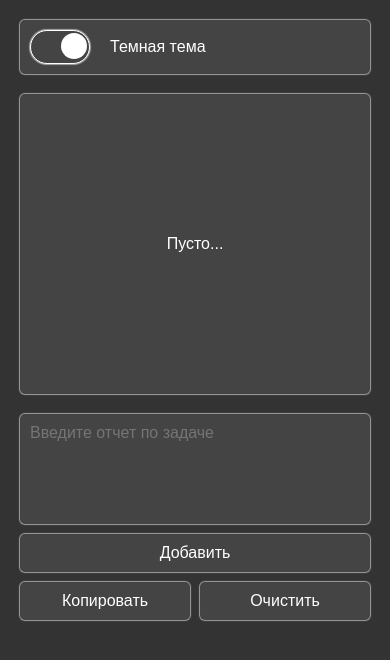
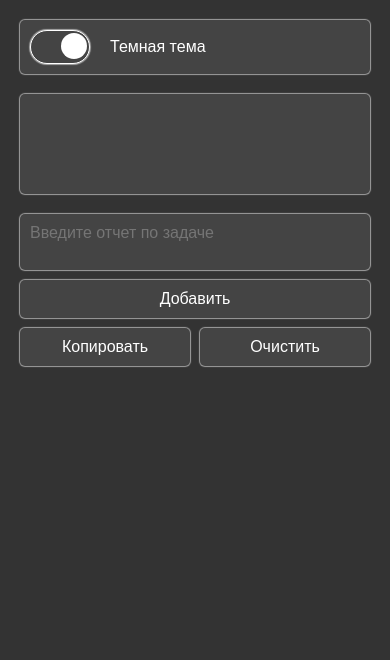
Before and after one commit to wovka27/task-report, a website with bundled scripts: page index.html in a window 390 px wide. Built offline with nearby package versions, Linux system fonts and the light colour scheme.

Commit message:
поправил адаптив

```diff
--- a/css/style.css
+++ b/css/style.css
@@ -18,7 +18,6 @@ ul.archive-lists {
     gap: 20px;
     width: 100%;
     max-width: 600px;
-    padding: 20px 20px 20px 0;
     overflow: hidden;
     overflow-y: hidden;
     overflow-x: auto;
@@ -51,12 +50,6 @@ ul li p.archive-lists__list-content {
     height: 10px;
     overflow: hidden;
     text-overflow: ellipsis;
-}
-
-ul.empty {
-    display: flex;
-    align-items: center;
-    justify-content: center;
 }
 
 ul::-webkit-scrollbar {
@@ -104,8 +97,7 @@ ul li p {
 }
 
 body {
-    width: 100vw;
-    height: 100vh;
+    height: 100%;
     position: relative;
 }
 
@@ -115,7 +107,7 @@ button, textarea {
 }
 
 .container {
-    padding: 20px 20px 100px 20px;
+    padding: 20px 20px 0;
     display: flex;
     height: 100%;
     flex-direction: column;
@@ -173,15 +165,23 @@ button {
     padding: 10px;
     border-radius: 5px;
     margin: 0 auto;
+    display: flex;
     max-width: 600px;
     width: 100%;
 }
 
 .result {
     height: 100%;
-    display: flex;
     flex-direction: column;
-    min-height: 300px;
+    min-height: 100px;
+    max-width: 600px;
+    max-height: 350px;
+}
+
+@media (max-width: 500px) {
+    .result {
+        max-height: 250px;
+    }
 }
 
 .result-task-list__item-close {
@@ -298,8 +298,8 @@ body.light .slider {
     bottom: 4px;
     border: transparent;
     background-color: white;
-    -webkit-transition: .4s;
-    transition: .4s;
+    -webkit-transition: .2s;
+    transition: .2s;
 }
 
 body.dark .slider:before {
@@ -311,7 +311,6 @@ body.light .slider:before {
 
 
 .theme {
-    display: flex;
     gap: 20px;
     align-items: center;
 
--- a/index.html
+++ b/index.html
@@ -21,7 +21,7 @@
   <form name="form" class="form">
     <div class="form__field">
       <textarea
-              rows="5"
+              rows="2"
               tabindex="2"
               required
               name="task"
--- a/js/TaskReport.js
+++ b/js/TaskReport.js
@@ -219,14 +219,7 @@ export default class TaskReport {
      */
     renderTasksList(tasks, cb = () => null) {
         this.taskList.innerHTML = '';
-        this.taskList.classList.remove('empty');
-
-        if (!Boolean(tasks) || tasks.length === 0) {
-            this.taskList.classList.add('empty');
-            this.taskList.innerHTML = '<p>Пусто...</p>';
-            return
-        }
-        tasks.forEach((item, index) => {
+        tasks?.forEach((item, index) => {
             this.createTask(item)
             cb(index)
         });
```
